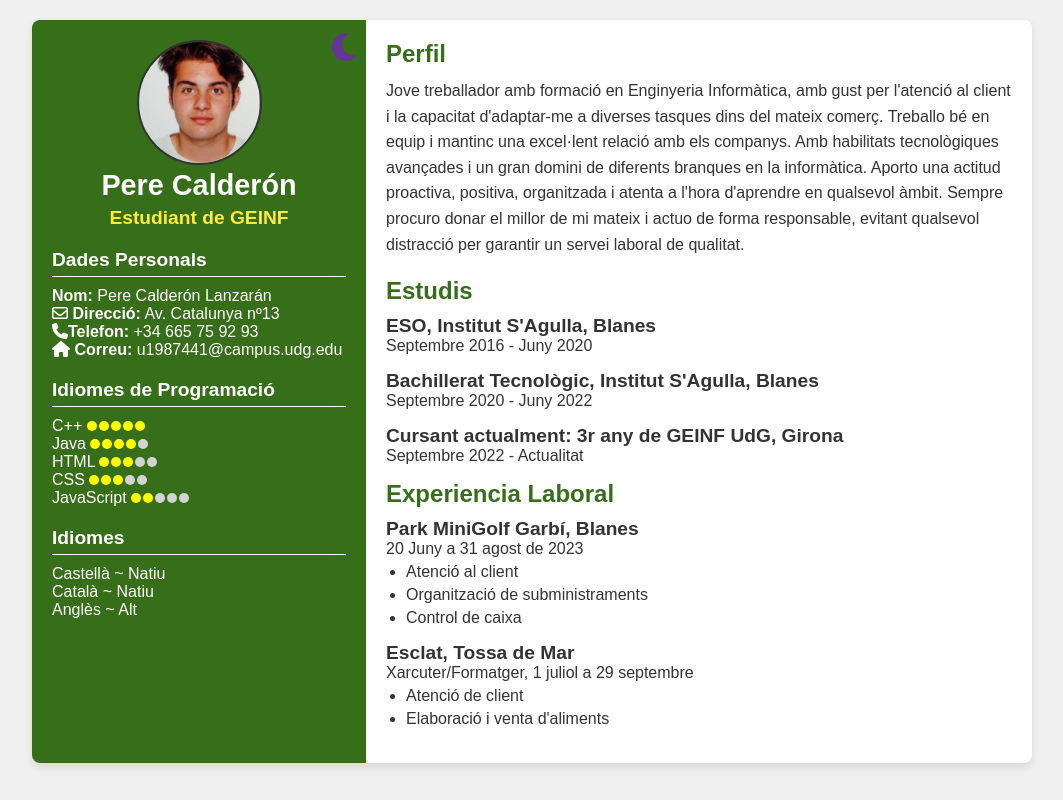
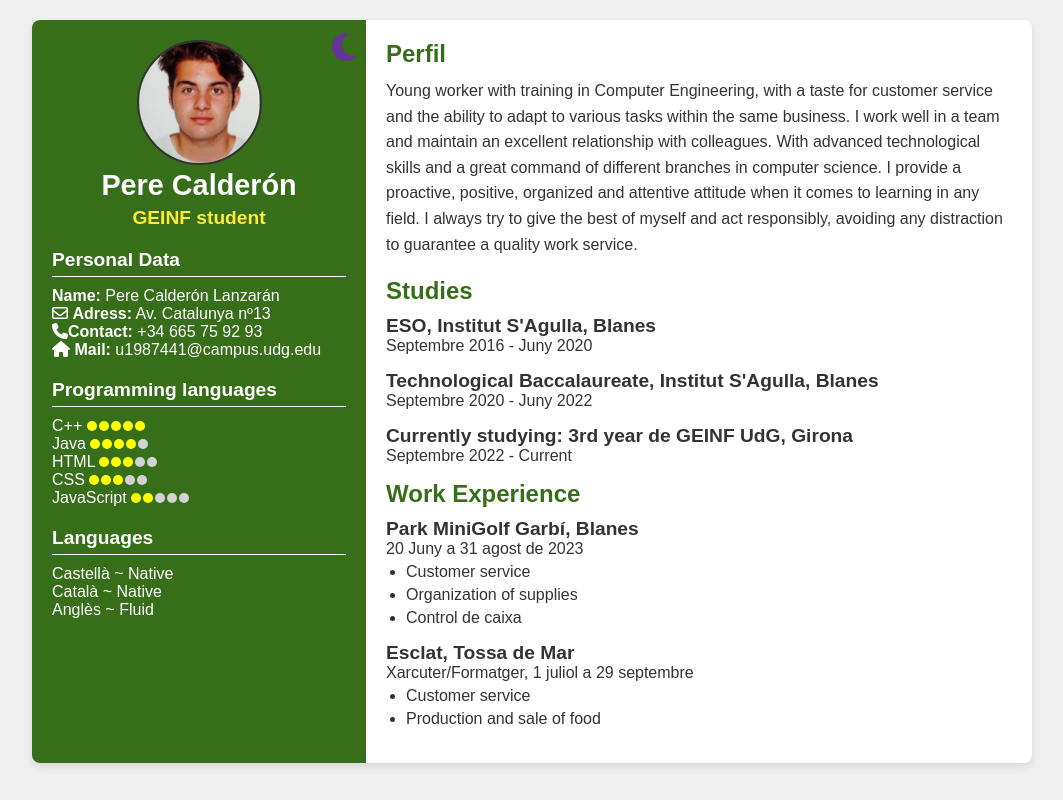
Before and after one commit to Calde04/Practica2Multimedia, a plain HTML site: page index.html in a window 1280 px wide. Shown: the whole page, without its empty margins (108-1171 px from the left). Drawn offline with Linux system fonts and the light colour scheme.

Commit message:
Update index.html

```diff
--- a/index.html
+++ b/index.html
@@ -16,18 +16,18 @@
                 <img src="foto.jpg" alt="Foto de Perfil">
             </div>
             <h1>Pere Calderón</h1>
-            <h2>Estudiant de GEINF</h2>
+            <h2>GEINF student</h2>
 
             <section class="personal-details">
-                <h3>Dades Personals</h3>
-                <p><strong>Nom:</strong> Pere Calderón Lanzarán</p>
-                <p><i class="fa-regular fa-envelope"></i> <strong>Direcció:</strong> Av. Catalunya nº13</p>
-                <p><i class="fa-solid fa-phone"></i><strong>Telefon:</strong> +34 665 75 92 93</p>
-                <p><i class="fa-solid fa-house"></i> <strong>Correu:</strong> u1987441@campus.udg.edu</p>
+                <h3>Personal Data</h3>
+                <p><strong>Name:</strong> Pere Calderón Lanzarán</p>
+                <p><i class="fa-regular fa-envelope"></i> <strong>Adress:</strong> Av. Catalunya nº13</p>
+                <p><i class="fa-solid fa-phone"></i><strong>Contact:</strong> +34 665 75 92 93</p>
+                <p><i class="fa-solid fa-house"></i> <strong>Mail:</strong> u1987441@campus.udg.edu</p>
             </section>
 
             <section class="skills">
-                <h3>Idiomes de Programació</h3>
+                <h3>Programming languages</h3>
                 <p>C++ <span class="circles"><span class="filled"></span><span class="filled"></span><span class="filled"></span><span class="filled"></span><span class="filled"></span></span></p>
                 <p>Java <span class="circles"><span class="filled"></span><span class="filled"></span><span class="filled"></span><span class="filled"></span><span></span></span></p>
                 <p>HTML <span class="circles"><span class="filled"></span><span class="filled"></span><span class="filled"></span><span ></span><span></span></span></p>
@@ -36,10 +36,10 @@
             </section>
 
             <section class="languages">
-                <h3>Idiomes</h3>
-                <p>Castellà ~ Natiu</p>
-                <p>Català ~ Natiu</p>
-                <p>Anglès ~ Alt</p>
+                <h3>Languages</h3>
+                <p>Castellà ~ Native</p>
+                <p>Català ~ Native</p>
+                <p>Anglès ~ Fluid</p>
             </section>
 
             <section class="darkMode">
@@ -52,33 +52,33 @@
         <main class="main-content">
             <section class="profile-summary">
                 <h3>Perfil</h3>
-                <p>Jove treballador amb formació en Enginyeria Informàtica, amb gust per l'atenció al client i la capacitat d'adaptar-me a diverses tasques dins del mateix comerç. Treballo bé en equip i mantinc una excel·lent relació amb els companys. Amb habilitats tecnològiques avançades i un gran domini de diferents branques en la informàtica. Aporto una actitud proactiva, positiva, organitzada i atenta a l'hora d'aprendre en qualsevol àmbit. Sempre procuro donar el millor de mi mateix i actuo de forma responsable, evitant qualsevol distracció per garantir un servei laboral de qualitat.</p>
+                <p>Young worker with training in Computer Engineering, with a taste for customer service and the ability to adapt to various tasks within the same business. I work well in a team and maintain an excellent relationship with colleagues. With advanced technological skills and a great command of different branches in computer science. I provide a proactive, positive, organized and attentive attitude when it comes to learning in any field. I always try to give the best of myself and act responsibly, avoiding any distraction to guarantee a quality work service.</p>
             </section>
 
             <section class="education">
-                <h3>Estudis</h3>
+                <h3>Studies</h3>
                 <div class="education-item">
                     <h4>ESO, Institut S'Agulla, Blanes</h4>
                     <p>Septembre 2016 - Juny 2020</p>
                 </div>
                 <div class="education-item">
-                    <h4>Bachillerat Tecnològic, Institut S'Agulla, Blanes</h4>
+                    <h4>Technological Baccalaureate, Institut S'Agulla, Blanes</h4>
                     <p>Septembre 2020 - Juny 2022</p>
                 </div>
                 <div class="education-item">
-                    <h4>Cursant actualment: 3r any de GEINF UdG, Girona</h4>
-                    <p>Septembre 2022 - Actualitat</p>
+                    <h4>Currently studying: 3rd year de GEINF UdG, Girona</h4>
+                    <p>Septembre 2022 - Current</p>
                 </div>
             </section>
 
             <section class="experience">
-                <h3>Experiencia Laboral</h3>
+                <h3>Work Experience</h3>
                 <div class="experience-item">
                     <h4>Park MiniGolf Garbí, Blanes</h4>
                     <p>20 Juny a 31 agost de 2023</p>
                     <ul>
-                        <li>Atenció al client</li>
-                        <li>Organització de subministraments</li>
+                        <li>Customer service</li>
+                        <li>Organization of supplies</li>
                         <li>Control de caixa</li>
                     </ul>
                 </div>
@@ -86,8 +86,8 @@
                     <h4>Esclat, Tossa de Mar</h4>
                     <p>Xarcuter/Formatger, 1 juliol a 29 septembre</p>
                     <ul>
-                        <li>Atenció de client</li>
-                        <li>Elaboració i venta d'aliments</li>
+                        <li>Customer service</li>
+                        <li>Production and sale of food</li>
                     </ul>
                 </div>
             </section>
```
